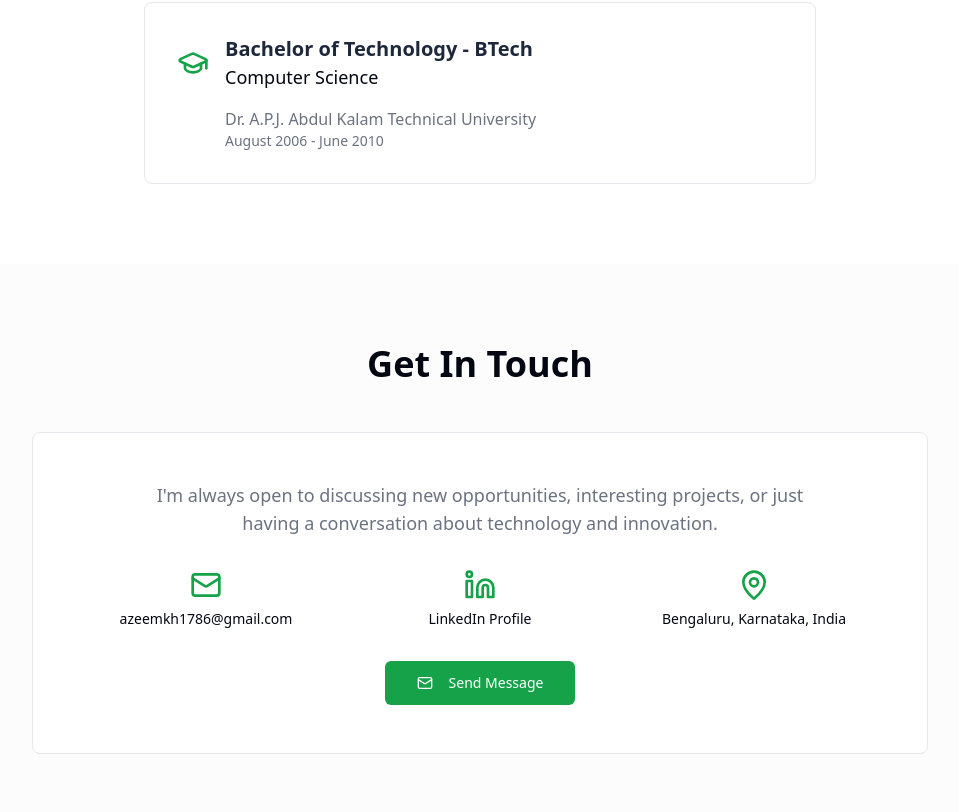
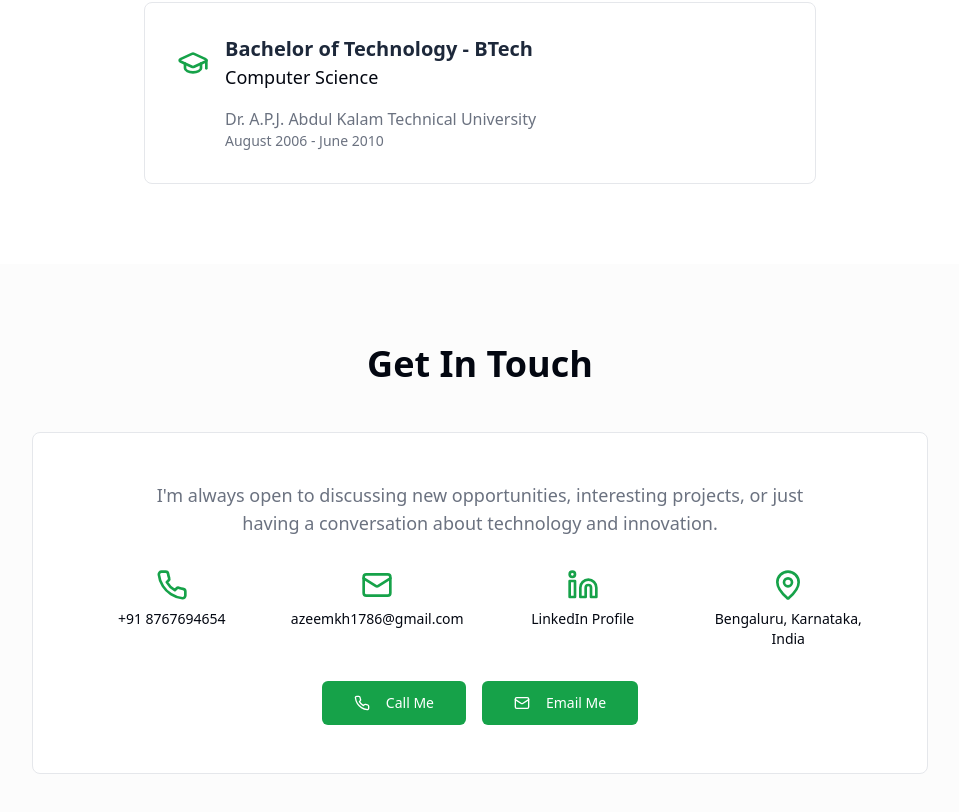
Before and after one commit to azeemkh/azeem-zahidi-portfolio, a React (Vite) app: page / in a window 1280 px wide. Shown: the part 3806-4618 px from the top of the page, without its empty margins (160-1119 px from the left). Built offline with nearby package versions, Linux system fonts and the light colour scheme.

Commit message:
Add contact number
Add the contact number to the portfolio.

```diff
--- a/src/components/portfolio/contact-section.tsx
+++ b/src/components/portfolio/contact-section.tsx
@@ -1,6 +1,6 @@
 import { Card } from "@/components/ui/card"
 import { Button } from "@/components/ui/button"
-import { Mail, Linkedin, MapPin } from "lucide-react"
+import { Mail, Linkedin, MapPin, Phone } from "lucide-react"
 
 export function ContactSection() {
   return (
@@ -14,7 +14,17 @@ export function ContactSection() {
             or just having a conversation about technology and innovation.
           </p>
 
-          <div className="grid gap-6 md:grid-cols-3 mb-8">
+          <div className="grid gap-6 md:grid-cols-4 mb-8">
+            <div className="flex flex-col items-center gap-2">
+              <Phone className="h-8 w-8 text-professional-accent" />
+              <a
+                href="tel:+918767694654"
+                className="text-sm font-medium hover:text-professional-accent transition-colors"
+              >
+                +91 8767694654
+              </a>
+            </div>
+
             <div className="flex flex-col items-center gap-2">
               <Mail className="h-8 w-8 text-professional-accent" />
               <a
@@ -45,6 +55,17 @@ export function ContactSection() {
             </div>
           </div>
 
+          <div className="flex flex-wrap gap-4 justify-center">
+            <Button
+              asChild
+              size="lg"
+              className="bg-professional-accent hover:bg-professional-accent/90 text-white"
+            >
+              <a href="tel:+918767694654">
+                <Phone className="h-5 w-5 mr-2" />
+                Call Me
+              </a>
+            </Button>
             <Button
               asChild
               size="lg"
@@ -52,9 +73,10 @@ export function ContactSection() {
             >
               <a href="mailto:azeemkh1786@gmail.com">
                 <Mail className="h-5 w-5 mr-2" />
-              Send Message
+                Email Me
               </a>
             </Button>
+          </div>
         </Card>
       </div>
     </section>
```
Lines whose indentation alone changed are shown as unchanged.
